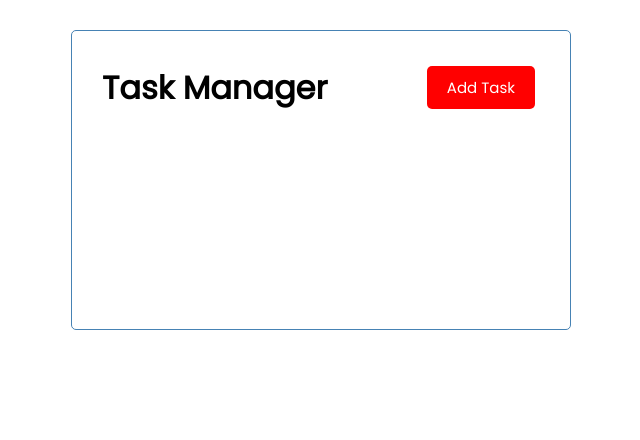
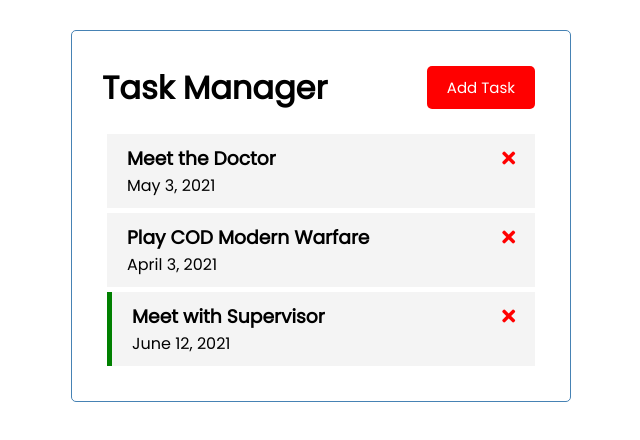
Before and after one commit to DebayoTomisin/Vue-Beginings, a Vue app: page / in a window 1280 px wide. Shown: the top 440 px of the page, without its empty margins (319-959 px from the left). Built offline with nearby package versions, Linux system fonts and the light colour scheme.

Commit message:
vue vibes on vibes

```diff
--- a/public/index.html
+++ b/public/index.html
@@ -1,17 +1,26 @@
 <!DOCTYPE html>
 <html lang="">
+
 <head>
   <meta charset="utf-8">
   <meta http-equiv="X-UA-Compatible" content="IE=edge">
   <meta name="viewport" content="width=device-width,initial-scale=1.0">
   <link rel="icon" href="<%= BASE_URL %>favicon.ico">
-    <title><%= htmlWebpackPlugin.options.title %></title>
+  <link rel="stylesheet" href="https://cdnjs.cloudflare.com/ajax/libs/font-awesome/5.15.4/css/all.min.css"
+    integrity="sha512-1ycn6IcaQQ40/MKBW2W4Rhis/DbILU74C1vSrLJxCq57o941Ym01SwNsOMqvEBFlcgUa6xLiPY/NS5R+E6ztJQ=="
+    crossorigin="anonymous" referrerpolicy="no-referrer" />
+  <title>
+    <%= htmlWebpackPlugin.options.title %>
+  </title>
 </head>
+
 <body>
   <noscript>
-      <strong>We're sorry but <%= htmlWebpackPlugin.options.title %> doesn't work properly without JavaScript enabled. Please enable it to continue.</strong>
+    <strong>We're sorry but <%= htmlWebpackPlugin.options.title %> doesn't work properly without JavaScript enabled.
+        Please enable it to continue.</strong>
   </noscript>
   <div id="app"></div>
   <!-- built files will be auto injected -->
 </body>
+
 </html>
--- a/src/App.vue
+++ b/src/App.vue
@@ -1,17 +1,20 @@
 <template>
   <div class="container">
     <Header title="Task Manager" />
+	<Tasks :tasks="tasks" />
   </div>
 </template>
 
 <script>
 
 import Header from "./components/Header"
+import Tasks from "./components/Tasks"
 // import Home from "@/views/Home.vue"
 export default {
   name: 'App',
   components: {
-    Header
+    Header,
+	Tasks
   },
 
   data () {
@@ -21,7 +24,7 @@
   },
 
   created() {
-    this.task = [
+    this.tasks = [
       {
         id: 1,
         text: 'Meet the Doctor',
--- /dev/null
+++ b/src/components/Task.vue
@@ -0,0 +1,38 @@
+<template>
+    <div :class="[task.reminder ? 'reminder'  : '', 'task']">
+        <h3>{{task.text }} <i class="fas fa-times"> </i> </h3>
+        <p>{{ task.day }} </p>
+    </div>
+</template>
+
+<script>
+    export default {
+        name: 'Task',
+        props: {
+            task: Object,
+        }
+    }
+</script>
+
+<style  scoped>
+
+.fas {
+    color: red;
+}
+.task{
+    background: #f4f4f4;
+    margin: 5px;
+    padding: 10px 20px;
+    cursor: pointer
+}
+
+.task.reminder{
+    border-left: 5px solid green;
+}
+
+.task h3{
+    display: flex;
+    align-items: center;
+    justify-content: space-between;
+}
+</style>
--- /dev/null
+++ b/src/components/Tasks.vue
@@ -0,0 +1,22 @@
+<template>
+    <div :key="task.id" v-for="task in tasks">
+        <Task :task="task" />
+    </div>
+</template>
+
+<script>
+    import Task from "./Task"
+    export default {
+        name: 'Tasks',
+        props: {
+            tasks: Array
+        },
+        components: {
+            Task
+        }
+    }
+</script>
+
+<style lang="scss" scoped>
+
+</style>
```
Also changed, not shown: notes.txt. Lines whose indentation alone changed are shown as unchanged.
